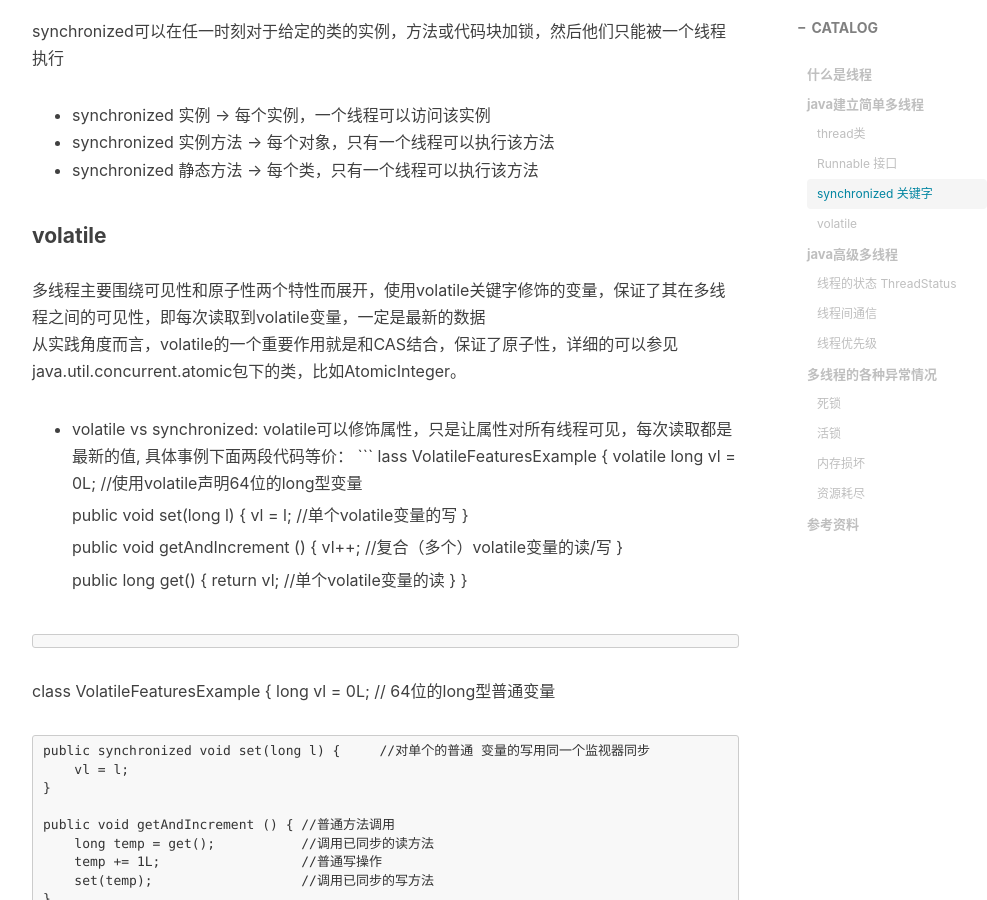
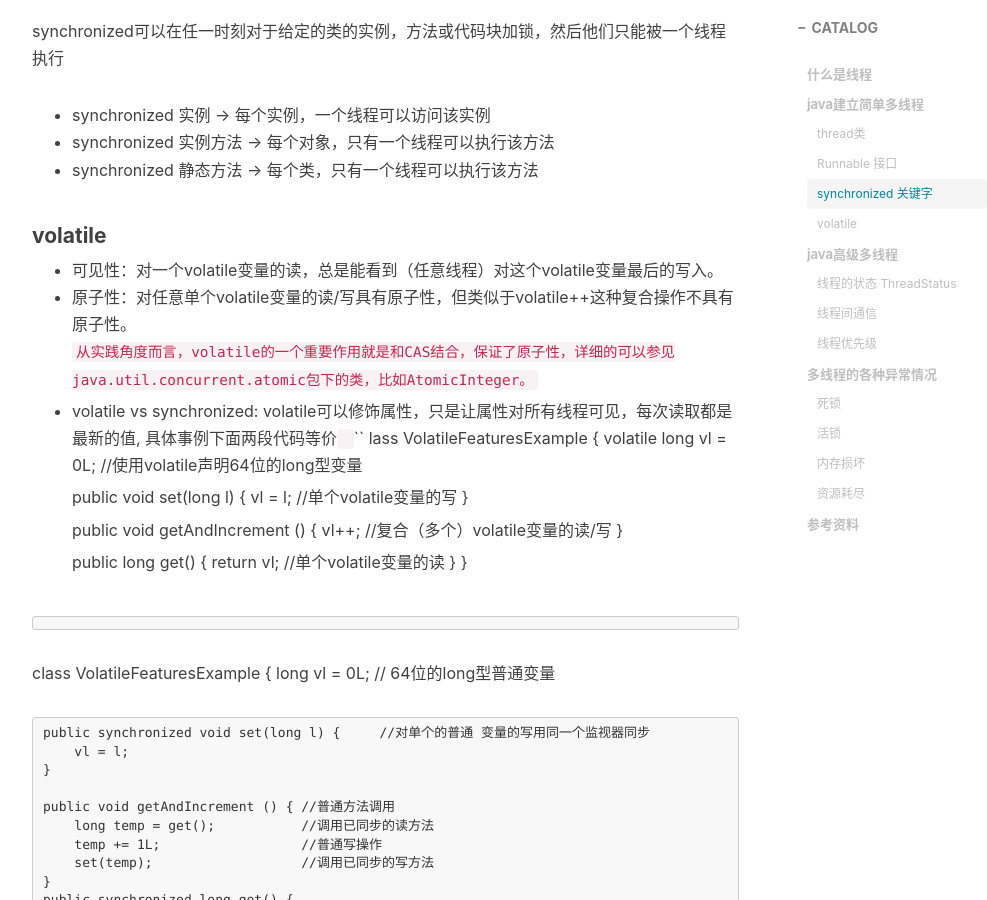
Before and after one commit to dongjx/dongjx.github.io, a Jekyll site: the page built from _posts/2018-03-27-java多线程.md, in a window 1280 px wide and 900 px high, scrolled down 3109 px. Shown: the whole window, without its empty margins (233-1220 px from the left). Built offline with Jekyll 4.4.1, drawn with Linux system fonts in a browser that asks for light colours; nearby versions of some CDN libraries; comment, search, counter and statistics services are not loaded.

Commit message:
Update 2018-03-27-java多线程.md

````diff
--- a/_posts/2018-03-27-java多线程.md
+++ b/_posts/2018-03-27-java多线程.md
@@ -137,10 +137,12 @@
  - synchronized 静态方法 -> 每个类，只有一个线程可以执行该方法
 
 #### volatile
-多线程主要围绕可见性和原子性两个特性而展开，使用volatile关键字修饰的变量，保证了其在多线程之间的可见性，即每次读取到volatile变量，一定是最新的数据
-从实践角度而言，volatile的一个重要作用就是和CAS结合，保证了原子性，详细的可以参见java.util.concurrent.atomic包下的类，比如AtomicInteger。
+- 可见性：对一个volatile变量的读，总是能看到（任意线程）对这个volatile变量最后的写入。
+- 原子性：对任意单个volatile变量的读/写具有原子性，但类似于volatile++这种复合操作不具有原子性。
+`从实践角度而言，volatile的一个重要作用就是和CAS结合，保证了原子性，详细的可以参见java.util.concurrent.atomic包下的类，比如AtomicInteger。`
+
 - volatile vs synchronized:
-volatile可以修饰属性，只是让属性对所有线程可见，每次读取都是最新的值, 具体事例下面两段代码等价：
+volatile可以修饰属性，只是让属性对所有线程可见，每次读取都是最新的值, 具体事例下面两段代码等价`
 ```
 lass VolatileFeaturesExample {
     volatile long vl = 0L;  //使用volatile声明64位的long型变量
````
